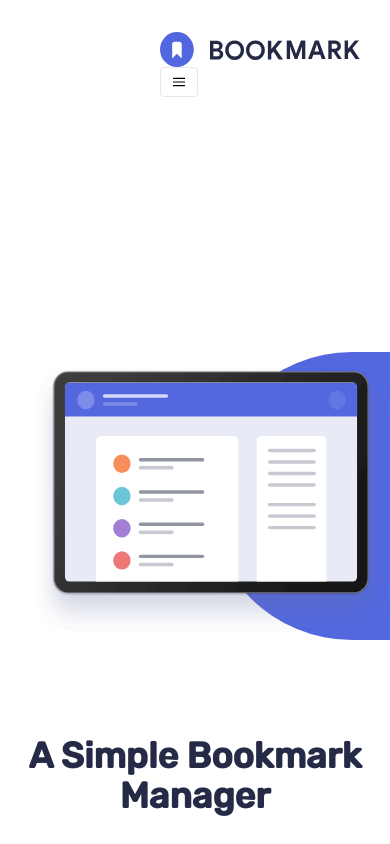
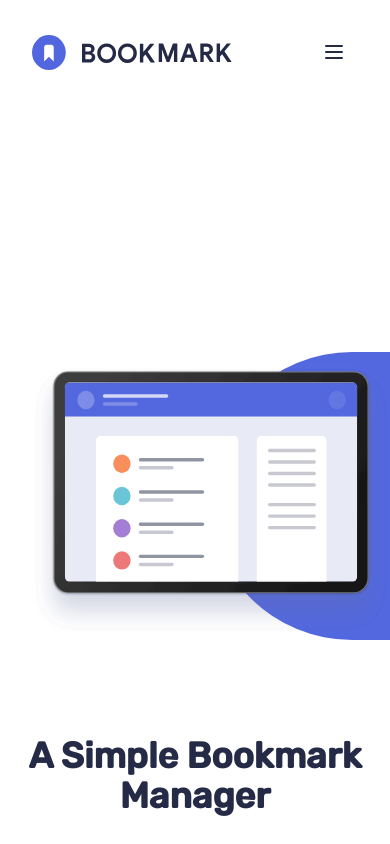
Before and after one commit to joelmatiasduran/landing-tmia, a Next.js app: page / in a window 390 px wide. Shown: the top 844 px of the page. Built offline with nearby package versions, Linux system fonts and the light colour scheme.

Commit message:
Burger Menu

```diff
--- a/components/Navbar.tsx
+++ b/components/Navbar.tsx
@@ -8,19 +8,25 @@ import Logo from "../public/images/logo-bookmark.svg";
 const Navbar: React.FC = () => {
   return (
     <>
-      <nav className="flex items-center justify-between flex-wrap p-8 px-40 fixed w-full bg-white z-10">
+      <nav className="flex md:items-center justify-between flex-row md:flex-wrap p-8 md:px-40 fixed w-full md:bg-white  z-10">
         <div className="flex items-center flex-shrink-0 text-black mr-6">
           <Image src={Logo} alt="Navbar Logo" width="200" height="35" />
         </div>
         <div className="block lg:hidden">
-          <button className="flex items-center px-3 py-2 border rounded text-black border-tsoft-red hover:text-white hover:border-white">
+          <button className="flex items-center px-3 py-2 text-very-dark-blue border-tsoft-red hover:text-soft-red hover:border-white duration-300">
             <svg
-              className="fill-current h-3 w-3"
-              viewBox="0 0 20 20"
               xmlns="http://www.w3.org/2000/svg"
+              className="h-6 w-6"
+              fill="none"
+              viewBox="0 0 24 24"
+              stroke="currentColor"
             >
-              <title>Menu</title>
-              <path d="M0 3h20v2H0V3zm0 6h20v2H0V9zm0 6h20v2H0v-2z" />
+              <path
+                strokeLinecap="round"
+                strokeLinejoin="round"
+                strokeWidth={2}
+                d="M4 6h16M4 12h16M4 18h16"
+              />
             </svg>
           </button>
         </div>
--- a/components/Newsletter.tsx
+++ b/components/Newsletter.tsx
@@ -7,7 +7,9 @@ const Newsletter: React.FC<NewsletterProps> = ({}) => {
     <>
       <div className="w-full bg-soft-blue text-white">
         <div className="container px-5 py-14 mx-auto flex md:items-center lg:items-center md:flex-col md:flex-nowrap flex-wrap flex-col">
-          <h3 className="py-6 text-xl text-center">35.000 + ALREADY JOINED</h3>
+          <h3 className="py-6 text-xl text-center tracking-widest">
+            35.000 + ALREADY JOINED
+          </h3>
           <h3 className="text-4xl font-semibold md:max-w-md text-center">
             Stay up-to-date with what we are doing
           </h3>
```
